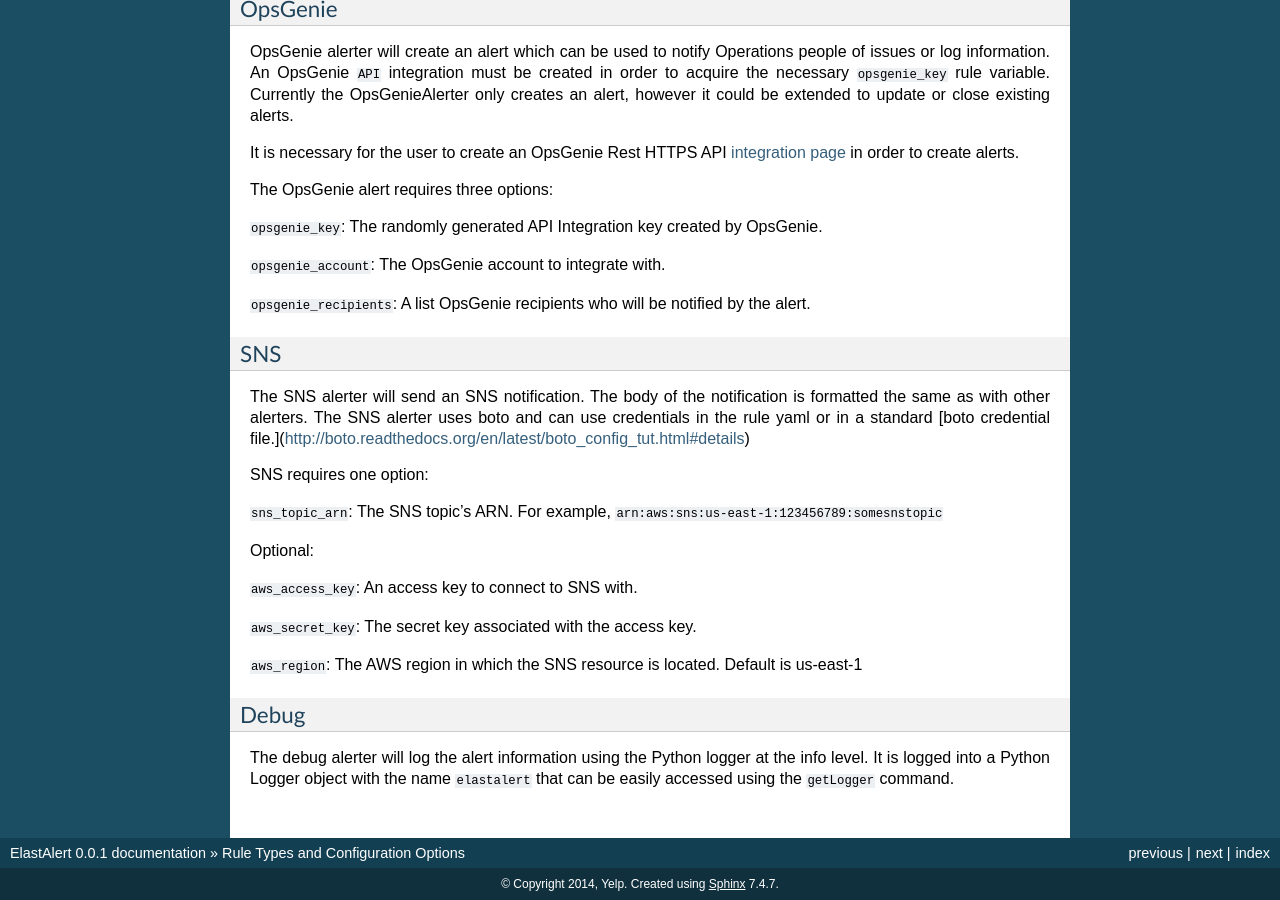
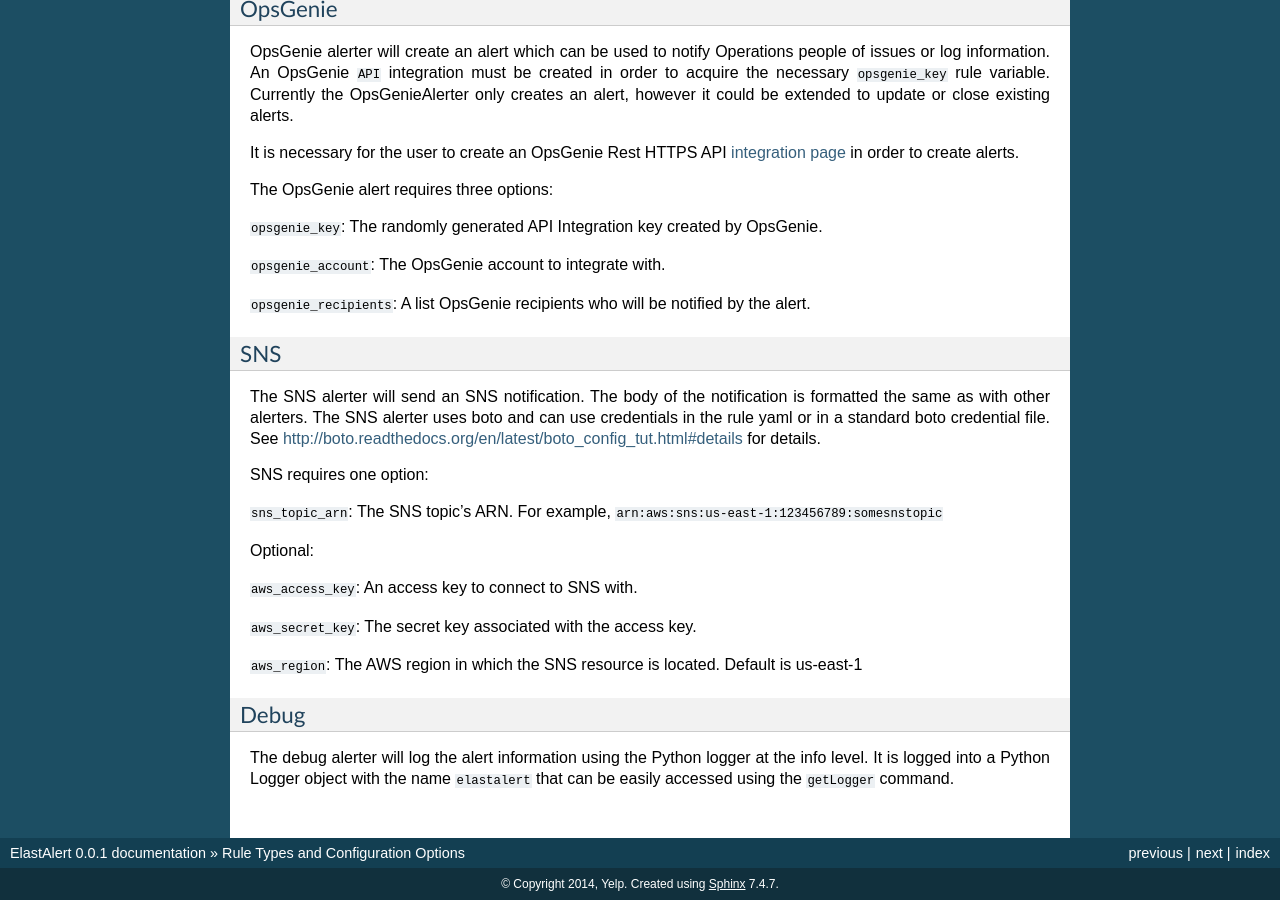
Before and after one commit to Yelp/elastalert, a Sphinx documentation site: the page built from docs/source/ruletypes.rst, in a window 1280 px wide and 900 px high, scrolled down 19046 px. Built offline with Sphinx 7.4.7, drawn with Linux system fonts in a browser that asks for light colours.

Commit message:
Fixed link to boto docs

```diff
--- a/docs/source/ruletypes.rst
+++ b/docs/source/ruletypes.rst
@@ -1021,7 +1021,8 @@
 ~~~
 
 The SNS alerter will send an SNS notification. The body of the notification is formatted the same as with other alerters. The SNS alerter
-uses boto and can use credentials in the rule yaml or in a standard [boto credential file.](http://boto.readthedocs.org/en/latest/boto_config_tut.html#details)
+uses boto and can use credentials in the rule yaml or in a standard boto credential file.
+See http://boto.readthedocs.org/en/latest/boto_config_tut.html#details for details.
 
 SNS requires one option:
 
```
